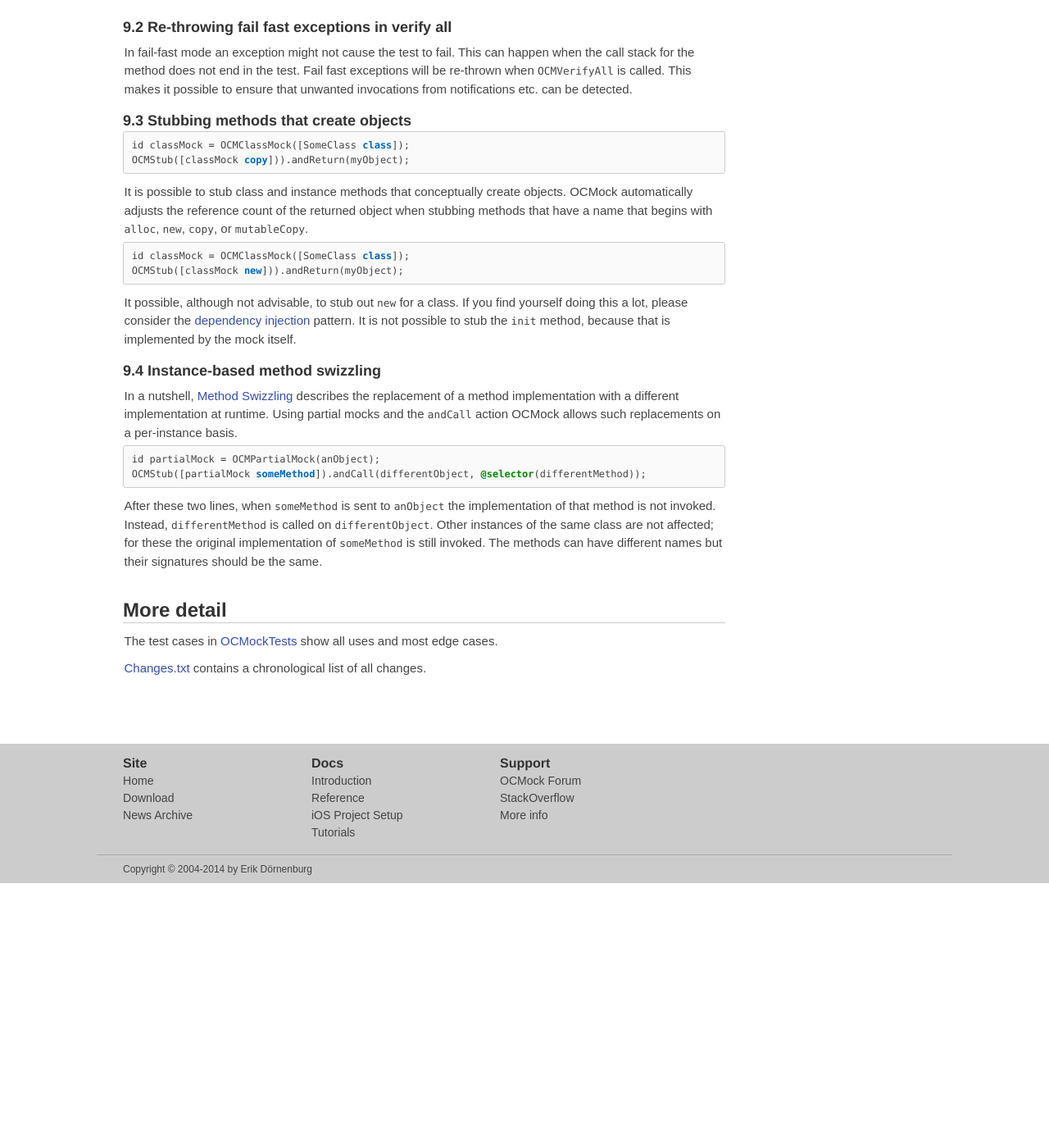
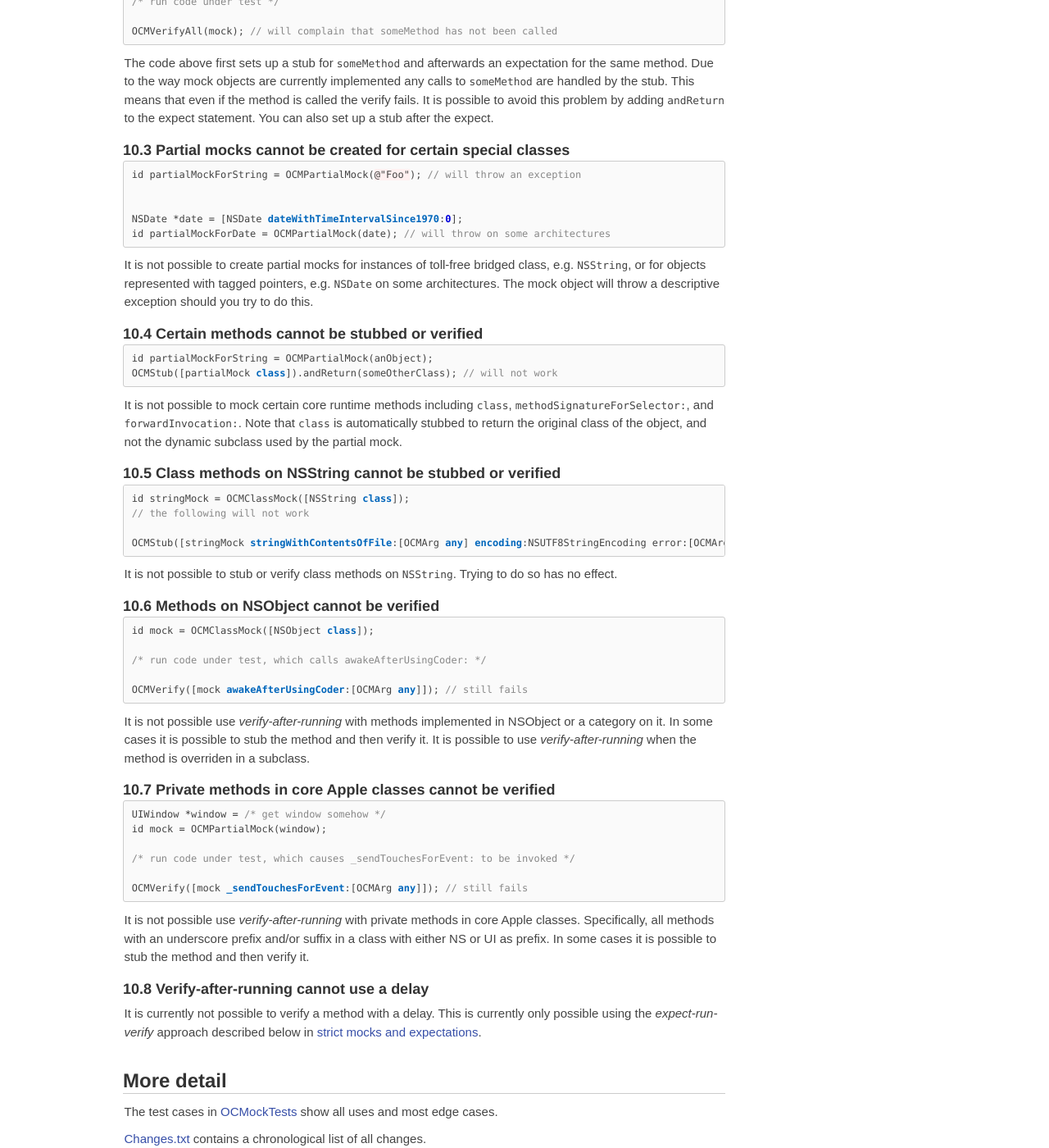
Before and after one commit to erikdoe/ocmock, a Jekyll site: the page built from reference.html, in a window 1280 px wide and 1400 px high, scrolled down 9755 px. Shown: the whole window at 82% size. Built offline with Jekyll 4.4.1, drawn with Linux system fonts in a browser that asks for light colours; comment, search, counter and statistics services are not loaded; before the commit the page ends 10832 px from its top, so only the background shows below that; some of the changed text lies outside the part shown.

Commit message:
Moved all limitations to a separate section.

```diff
--- a/reference.html
+++ b/reference.html
@@ -21,7 +21,6 @@ nosidebar: true
 </ul>
 
 
-
 <h2 class="toc">Contents</h2>
 
 <ol>
@@ -212,13 +212,6 @@ OCMVerify([mock someMethod]);
 <p>It is possible to stub a method and still verify that it has been called.
 
 
-<h3 class="numbered">Limitations</h3>
-
-<p>The limitations described in the section on <a href="#mocking-class-methods">mocking class methods</a> and <a href="#partial-mocks">partial mocks</a> apply to verifications, too. For example, it is not possible to verify class methods of <code>NSString</code>.
-
-<p>It is currently not possible to verify a method with a delay. This is currently only possible using the <i>expect-run-verify</i> approach described below in <a href="#strict-mocks-and-expectations">strict mocks and expectations</a>.
-
-
 <h2 id="argument-constraints" class="numbered">Argument constraints</h2>
 
 <h3 class="numbered">The <i>any</i> constraint</h3>
@@ -255,7 +248,7 @@ OCMStub([mock someMethod:[OCMArg checkWithSelector:aSelector onObject:anObject]]
 OCMStub([mock someMethod:[OCMArg checkWithBlock:^BOOL(id value) { /* return YES if value is ok */ }]])
 {% endhighlight objc %}
 
-<p>If an argument is passed in the stub is created, the stub only matches invocations with that exact argument. Calls with different arguments are not matched. The <code>OCMArg</code> class provides several methods that allow matching values in different ways.
+<p>If an argument is passed when the stub is created, the stub only matches invocations with that exact argument. Calls with different arguments are not matched. The <code>OCMArg</code> class provides several methods that allow matching values in different ways.
 
 <p>For <code>checkWithSelector:onObject:</code>, when the mock object receives <code>someMethod:</code>, it invokes <code>aSelector</code> on <code>anObject</code>. If the method takes an argument the mock will pass the argument that was passed to <code>someMethod:</code>. The method should return a boolean indicating whether the argument matched the expectation or not.</p>
 
@@ -325,25 +318,6 @@ id classMock = OCMClassMock([SomeClass class]);
 <p>When the class is returned to its original state, its meta class will be switched back to the original meta class. This effectively removes all the stubs. However, this also makes it impossible for the mock to add new stubs or to verify interactions. You should really not use a mock after having called <code>stopMocking</code>.
 
 
-<h3 class="numbered">Limitations</h3>
-{% highlight objc %}
-id stringMock = OCMClassMock([NSString class]);
-// the following will not work
-OCMStub([stringMock stringWithContentsOfFile:[OCMArg any] encoding:NSUTF8StringEncoding error:[OCMArg setTo:nil]]);
-{% endhighlight objc %}
-
-<p>It is not possible to stub or verify class methods on <code>NSString</code>. Trying to do so has no effect.
-
-{% highlight objc %}
-// don't do this
-id mock1 = OCMClassMock([SomeClass class]);
-OCMStub([mock1 aClassMethod]);
-id mock2 = OCMClassMock([SomeClass class]);
-OCMStub([mock2 anotherClassMethod]);
-{% endhighlight objc %}
-
-<p>As mentioned above, if the mock object that added a stubbed class method is not deallocated then the stubbed method will persist, even across tests. If multiple mock objects manipulate the same class at the same time the behaviour is undefined.
-
 <h2 id="partial-mocks" class="numbered">Partial mocks</h2>
 
 <h3 class="numbered">Stubbing methods</h3>
@@ -388,26 +362,6 @@ id partialMock = OCMPartialMock(anObject);
 <p>The real object can be returned to its original state by calling <code>stopMocking</code>. This is only necessary if the original state must be restored before the end of the test. The partial mock automatically calls <code>stopMocking</code> during its own deallocation.
 
 <p>When the object is returned to its original state, its class will be switched back to the original class. This effectively removes all the stubs. However, this also makes it impossible for the partial mock to add new stubs or to verify interactions. You should really not use a partial mock after having called <code>stopMocking</code>.
-
-
-<h3 class="numbered">Limitations</h3>
-
-{% highlight objc %}
-id partialMockForString = OCMPartialMock(@"Foo"); // will throw an exception
-
-NSDate *date = [NSDate dateWithTimeIntervalSince1970:0];
-id partialMockForDate = OCMPartialMock(date); // will throw on some architectures
-{% endhighlight objc %}
-
-<p>It is not possible to create partial mocks for instances of toll-free bridged class, e.g. <code>NSString</code>, or for objects represented with tagged pointers, e.g. <code>NSDate</code> on some architectures. The mock object will throw a descriptive exception should you try to do this.
-
-{% highlight objc %}
-id partialMockForString = OCMPartialMock(anObject);
-OCMStub([partialMock class]).andReturn(someOtherClass); // will not work
-{% endhighlight objc %}
-
-<p>It is not possible to mock certain core runtime methods including <code>class</code>, <code>methodSignatureForSelector:</code>, and <code>forwardInvocation:</code>. Note that <code>class</code> is automatically stubbed to return the original class of the object, and not the dynamic subclass used by the partial mock.
-
 
 
 <h2 id="strict-mocks-and-expectations" class="numbered">Strict mocks and expectations</h2>
@@ -481,21 +435,6 @@ OCMExpect([mock anotherMethod]);
 <p>The mock can be told to verify that expected methods are called in the same order as the expectations are set up. As soon as a method is called that is not next on the &ldquo;expected list&rdquo; the mock will fail fast and throw an exception.
 
 
-<h3 class="numbered">Limitations</h3>
-
-{% highlight objc %}
-id mock = OCMStrictClassMock([SomeClass class]);
-OCMStub([mock someMethod]).andReturn(@"a string");
-OCMExpect([mock someMethod]);
-
-/* run code under test */
-
-OCMVerifyAll(mock); // will complain that someMethod has not been called
-{% endhighlight objc %}
-
-<p>The code above first sets up a stub for <code>someMethod</code> and afterwards an expectation for the same method. Due to the way mock objects are currently implemented any calls to <code>someMethod</code> are handled by the stub. This means that even if the method is called the verify fails. It is possible to avoid this problem by adding <code>andReturn</code> to the expect statement. You can also set up a stub after the expect.
-
-
 <h2 id="observer-mocks" class="numbered">Observer mocks</h2>
 
 <h3 class="numbered">Setup</h3>
@@ -566,6 +505,100 @@ OCMStub([partialMock someMethod]).andCall(differentObject, @selector(differentMe
 <p>After these two lines, when <code>someMethod</code> is sent to <code>anObject</code> the implementation of that method is not invoked. Instead, <code>differentMethod</code> is called on <code>differentObject</code>. Other instances of the same class are not affected; for these the original implementation of <code>someMethod</code> is still invoked. The methods can have different names but their signatures should be the same.
 
 
+<h2 id="limitations" class="numbered">Limitations</h2>
+
+<h3 class="numbered">Only one mock at a time can stub class methods on a given class</h3>
+
+{% highlight objc %}
+// don't do this
+id mock1 = OCMClassMock([SomeClass class]);
+OCMStub([mock1 aClassMethod]);
+id mock2 = OCMClassMock([SomeClass class]);
+OCMStub([mock2 anotherClassMethod]);
+{% endhighlight objc %}
+
+<p>As mentioned above, if the mock object that added a stubbed class method is not deallocated then the stubbed method will persist, even across tests. If multiple mock objects manipulate the same class at the same time the behaviour is undefined.
+
+
+<h3 class="numbered">Setting up expect after stub on the same method does not work</h3>
+
+{% highlight objc %}
+id mock = OCMStrictClassMock([SomeClass class]);
+OCMStub([mock someMethod]).andReturn(@"a string");
+OCMExpect([mock someMethod]);
+
+/* run code under test */
+
+OCMVerifyAll(mock); // will complain that someMethod has not been called
+{% endhighlight objc %}
+
+<p>The code above first sets up a stub for <code>someMethod</code> and afterwards an expectation for the same method. Due to the way mock objects are currently implemented any calls to <code>someMethod</code> are handled by the stub. This means that even if the method is called the verify fails. It is possible to avoid this problem by adding <code>andReturn</code> to the expect statement. You can also set up a stub after the expect.
+
+
+<h3 class="numbered">Partial mocks cannot be created for certain special classes</h3>
+
+{% highlight objc %}
+id partialMockForString = OCMPartialMock(@"Foo"); // will throw an exception
+
+NSDate *date = [NSDate dateWithTimeIntervalSince1970:0];
+id partialMockForDate = OCMPartialMock(date); // will throw on some architectures
+{% endhighlight objc %}
+
+<p>It is not possible to create partial mocks for instances of toll-free bridged class, e.g. <code>NSString</code>, or for objects represented with tagged pointers, e.g. <code>NSDate</code> on some architectures. The mock object will throw a descriptive exception should you try to do this.
+
+
+<h3 class="numbered">Certain methods cannot be stubbed or verified</h3>
+
+{% highlight objc %}
+id partialMockForString = OCMPartialMock(anObject);
+OCMStub([partialMock class]).andReturn(someOtherClass); // will not work
+{% endhighlight objc %}
+
+<p>It is not possible to mock certain core runtime methods including <code>class</code>, <code>methodSignatureForSelector:</code>, and <code>forwardInvocation:</code>. Note that <code>class</code> is automatically stubbed to return the original class of the object, and not the dynamic subclass used by the partial mock.
+
+
+<h3 class="numbered">Class methods on NSString cannot be stubbed or verified</h3>
+
+{% highlight objc %}
+id stringMock = OCMClassMock([NSString class]);
+// the following will not work
+OCMStub([stringMock stringWithContentsOfFile:[OCMArg any] encoding:NSUTF8StringEncoding error:[OCMArg setTo:nil]]);
+{% endhighlight objc %}
+
+<p>It is not possible to stub or verify class methods on <code>NSString</code>. Trying to do so has no effect.
+
+
+<h3 class="numbered">Methods on NSObject cannot be verified</h3>
+
+{% highlight objc %}
+id mock = OCMClassMock([NSObject class]);
+
+/* run code under test, which calls awakeAfterUsingCoder: */
+
+OCMVerify([mock awakeAfterUsingCoder:[OCMArg any]]); // still fails
+{% endhighlight objc %}
+
+<p>It is not possible use <i>verify-after-running</i> with methods implemented in NSObject or a category on it. In some cases it is possible to stub the method and then verify it. It is possible to use <i>verify-after-running</i> when the method is overriden in a subclass.
+
+
+<h3 class="numbered">Private methods in core Apple classes cannot be verified</h3>
+
+{% highlight objc %}
+UIWindow *window = /* get window somehow */
+id mock = OCMPartialMock(window);
+
+/* run code under test, which causes _sendTouchesForEvent: to be invoked */
+
+OCMVerify([mock _sendTouchesForEvent:[OCMArg any]]); // still fails
+{% endhighlight objc %}
+
+<p>It is not possible use <i>verify-after-running</i> with private methods in core Apple classes. Specifically, all methods with an underscore prefix and/or suffix in a class with either NS or UI as prefix. In some cases it is possible to stub the method and then verify it.
+
+
+<h3 class="numbered">Verify-after-running cannot use a delay</h3>
+
+<p>It is currently not possible to verify a method with a delay. This is currently only possible using the <i>expect-run-verify</i> approach described below in <a href="#strict-mocks-and-expectations">strict mocks and expectations</a>.
+
 
 <h2>More detail</h2>
 
```
Also changed, not shown: other parts of reference.html (+1 -0 lines).
